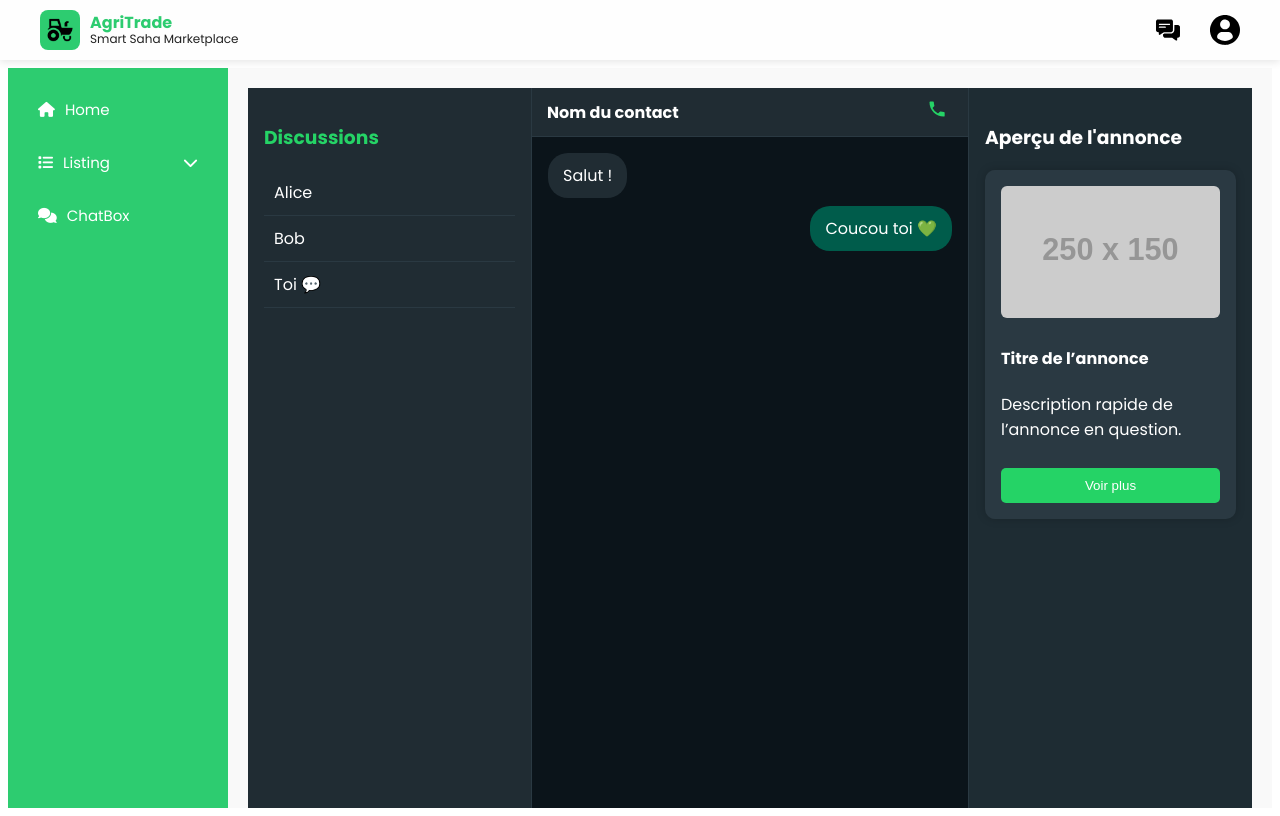
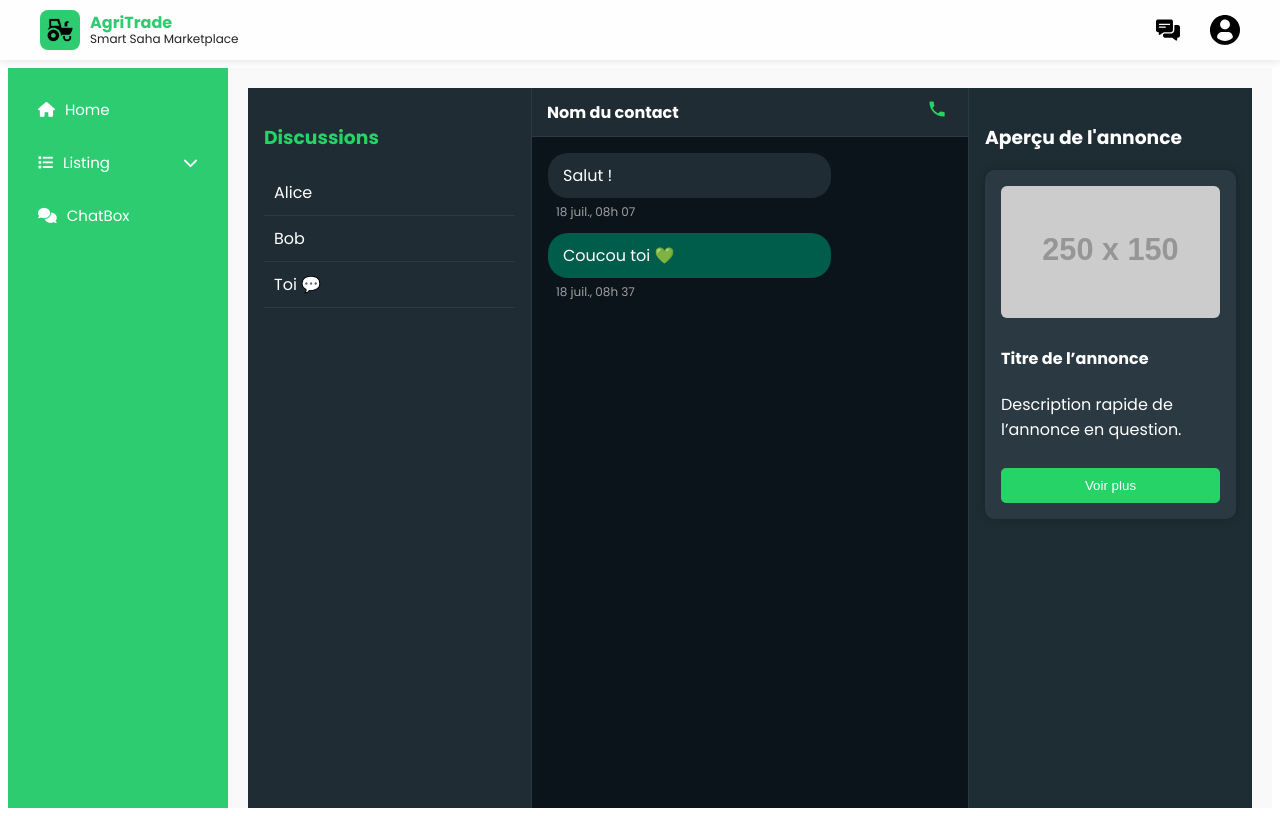
Before and after one commit to Ivontsoa-Gracia/marketplace-frontend, a Vue app: page /profil/enchere/chat in a window 1280 px wide. Built offline with nearby package versions, Linux system fonts and the light colour scheme.

Commit message:
update chat

```diff
--- a/src/components/organics/marketplace/enchere/MessageBubble.vue
+++ b/src/components/organics/marketplace/enchere/MessageBubble.vue
@@ -3,40 +3,60 @@
       <div class="bubble">
         {{ message }}
       </div>
+      <div class="timestamp">{{ formatTime(time) }}</div>
     </div>
   </template>
 
   <script setup>
-  defineProps({
+  const props = defineProps({
     message: String,
     sent: Boolean,
+    time: String, // ISO string
   })
+
+  const formatTime = (iso) => {
+    const date = new Date(iso)
+    return date.toLocaleString('fr-FR', {
+      day: '2-digit',
+      month: 'short',
+      hour: '2-digit',
+      minute: '2-digit',
+    }).replace(':', 'h ')
+  }
   </script>
 
   <style scoped>
   .message-container {
     display: flex;
-    margin-bottom: 8px;
+    flex-direction: column;
+    margin-bottom: 12px;
+    max-width: 70%;
   }
 
   .sent {
-    justify-content: flex-end;
+    align-self: flex-end;
   }
 
   .received {
-    justify-content: flex-start;
+    align-self: flex-start;
   }
 
   .bubble {
-    max-width: 60%;
     padding: 10px 15px;
     border-radius: 20px;
+    background-color: #005c4b;
+    color: white;
     word-break: break-word;
-    background-color: #005c4b; /* Sent */
-    color: white;
   }
 
   .received .bubble {
-    background-color: #202c33; /* Received */
+    background-color: #202c33;
+  }
+
+  .timestamp {
+    font-size: 0.75rem;
+    color: #a0a0a0;
+    margin-top: 5px;
+    padding: 0 8px;
   }
   </style>
--- a/src/components/pages/marketplace/enchere/PChat.vue
+++ b/src/components/pages/marketplace/enchere/PChat.vue
@@ -23,7 +23,9 @@
                 :key="i"
                 :message="msg.text"
                 :sent="msg.sent"
+                :time="msg.time"
             />
+
         </div>
 
         <div class="input-bar">
@@ -42,18 +44,38 @@
   import MSidebar from '../../../molecules/marketplace/enchere/MSidebar.vue'
   import Annonce from '../../../organics/marketplace/enchere/Annonce.vue'
 
+  const baseTime = new Date()
+
+    const messages = ref([
+    {
+        text: 'Salut !',
+        sent: false,
+        time: new Date(baseTime).toISOString(),
+    },
+    {
+        text: 'Coucou toi 💚',
+        sent: true,
+        time: new Date(baseTime.getTime() + 30 * 60 * 1000).toISOString(), // +30min
+    },
+    ])
+
+
   const input = ref('')
-  const messages = ref([
-    { text: 'Salut !', sent: false },
-    { text: 'Coucou toi 💚', sent: true },
-  ])
 
   const sendMessage = () => {
     if (input.value.trim()) {
-      messages.value.push({ text: input.value, sent: true })
+        const lastTime = new Date(messages.value[messages.value.length - 1]?.time ?? new Date())
+        const newTime = new Date(lastTime.getTime() + 30 * 60 * 1000) // +30 min
+
+        messages.value.push({
+        text: input.value,
+        sent: true,
+        time: newTime.toISOString(),
+        })
         input.value = ''
     }
   }
+
   </script>
 
   <style scoped>
```
Lines whose indentation alone changed are shown as unchanged.
